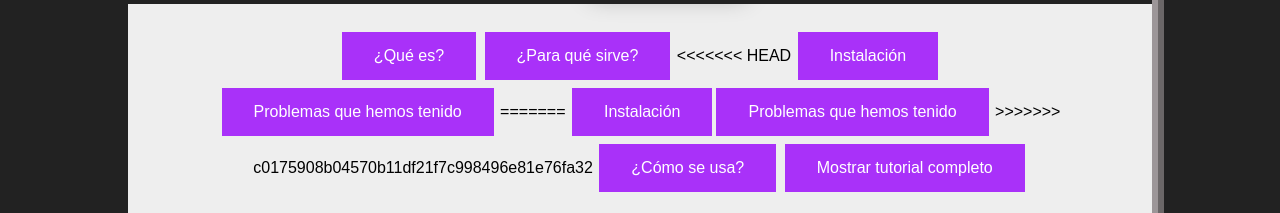
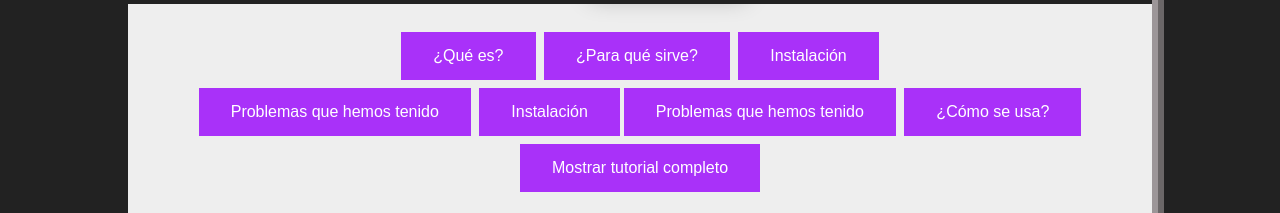
Before and after one commit to retog2/Wiki2-g2, a plain HTML site: page prestashop.html in a window 1280 px wide. Shown: the part 164-377 px from the top of the page. Drawn offline with Linux system fonts and the light colour scheme.

Commit message:
Update prestashop.html

```diff
--- a/prestashop.html
+++ b/prestashop.html
@@ -44,11 +44,11 @@
       <div>
         <button style="background-color:#a931f9" onclick="ocultarQueEs()" class="btn"><a>¿Qué es?</a></button>
         <button style="background-color:#a931f9" onclick="ocultarParaQueSirve()" class="btn">¿Para qué sirve?</button>
-<<<<<<< HEAD
+
         <button style="background-color:#a931f9" onclick="ocultarInstalacion()" class="btn">Instalación</button><br><button style="background-color:#a931f9" onclick="ocultarProblemas()" class="btn">Problemas que hemos tenido</button>
-=======
+
         <button style="background-color:#a931f9" onclick="ocultarInstalacion()" class="btn">Instalación</button><button style="background-color:#a931f9" onclick="ocultarProblemas()" class="btn">Problemas que hemos tenido</button>
->>>>>>> c0175908b04570b11df21f7c998496e81e76fa32
+
              <button style="background-color:#a931f9" onclick="ocultarUso()" class="btn">¿Cómo se usa?</button>
         <button style="background-color:#a931f9" onclick="EnseñarTodo()" class="btn">Mostrar tutorial completo</button>
       </div>
```
